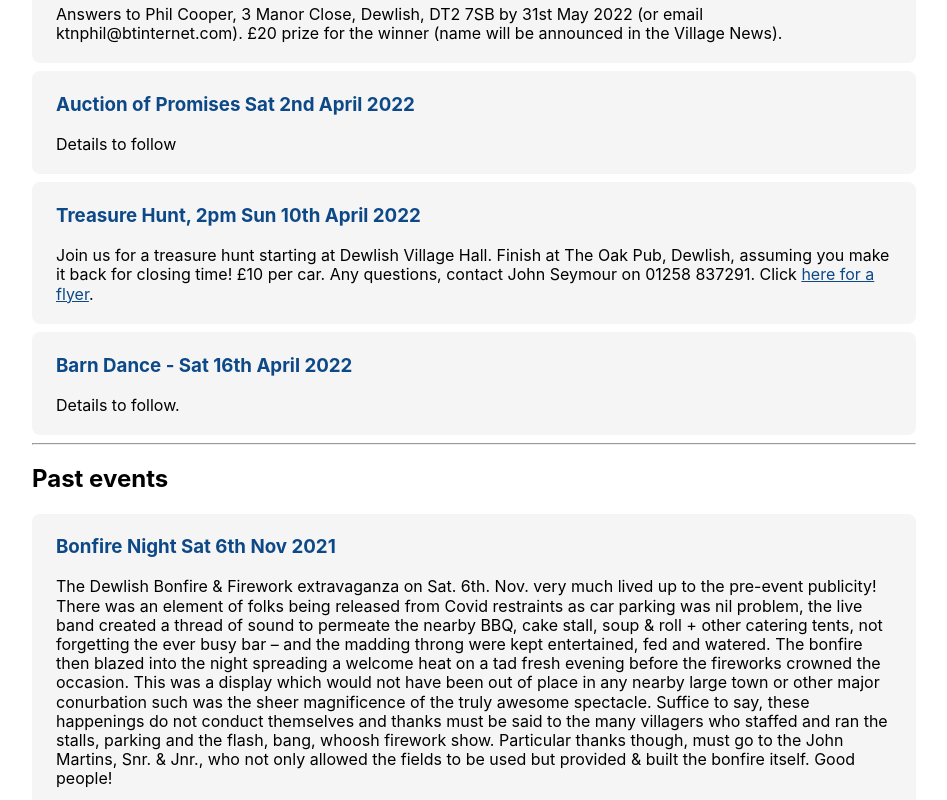
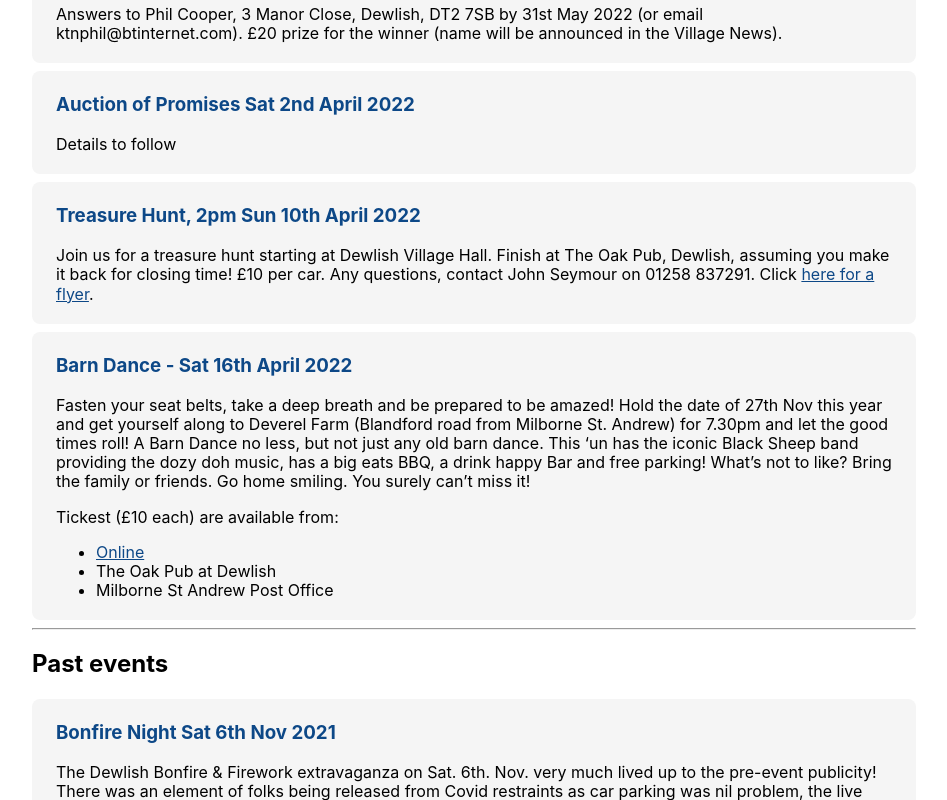
Before and after one commit to srichmond3000/dewlish-platinum, a Next.js app: page /events in a window 1280 px wide. Shown: the part 419-1219 px from the top of the page, without its empty margins (166-1113 px from the left). Built offline with nearby package versions, Linux system fonts and the light colour scheme; no server answers.

Commit message:
Minor changes

```diff
--- a/pages/components/barnDanceDetails.js
+++ b/pages/components/barnDanceDetails.js
@@ -5,8 +5,8 @@ const BarnDanceDetails = () => (
     <h2>Barn Dance Sat 16th April</h2>
     <p>
       Come and join us at Deverel Farm, Milborne St Andrew, DT11 0HX for an
-      evening of dance, drinks, eats and merriment. Tickets at £10 available
-      from:
+      evening of dance, drinks, eats and merriment. Tickets at £10 each
+      available from:
       <ul>
         <li>
           <Link href='/events/barndance'>Online</Link>
--- a/pages/events.js
+++ b/pages/events.js
@@ -44,7 +44,30 @@ const Events = () => {
 
       <section className='event'>
         <h3>Barn Dance - Sat 16th April 2022</h3>
-        <p>Details to follow.</p>
+        <p>
+          Fasten your seat belts, take a deep breath and be prepared to be
+          amazed! Hold the date of 27th Nov this year and get yourself along to
+          Deverel Farm (Blandford road from Milborne St. Andrew) for 7.30pm and
+          let the good times roll! A Barn Dance no less, but not just any old
+          barn dance. This ‘un has the iconic Black Sheep band providing the
+          dozy doh music, has a big eats BBQ, a drink happy Bar and free
+          parking! What’s not to like? Bring the family or friends. Go home
+          smiling. You surely can’t miss it!
+        </p>
+        <p>
+          Tickest (£10 each) are available from:
+          <ul>
+            <li>
+              <span>
+                <Link href='events/barndance'>
+                  <a>Online</a>
+                </Link>
+              </span>
+            </li>
+            <li>The Oak Pub at Dewlish</li>
+            <li>Milborne St Andrew Post Office</li>
+          </ul>
+        </p>
       </section>
       <hr />
 
--- a/pages/index.js
+++ b/pages/index.js
@@ -23,6 +23,7 @@ const Home = () => {
           </ActiveLink>
         </div>
       </div>
+      <h2>About</h2>
       <p>
         This year sees the Queen&apos;s Platinum Jubilee which will be
         celebrated nationally with an extended bank holiday weekend from Thurs
```
